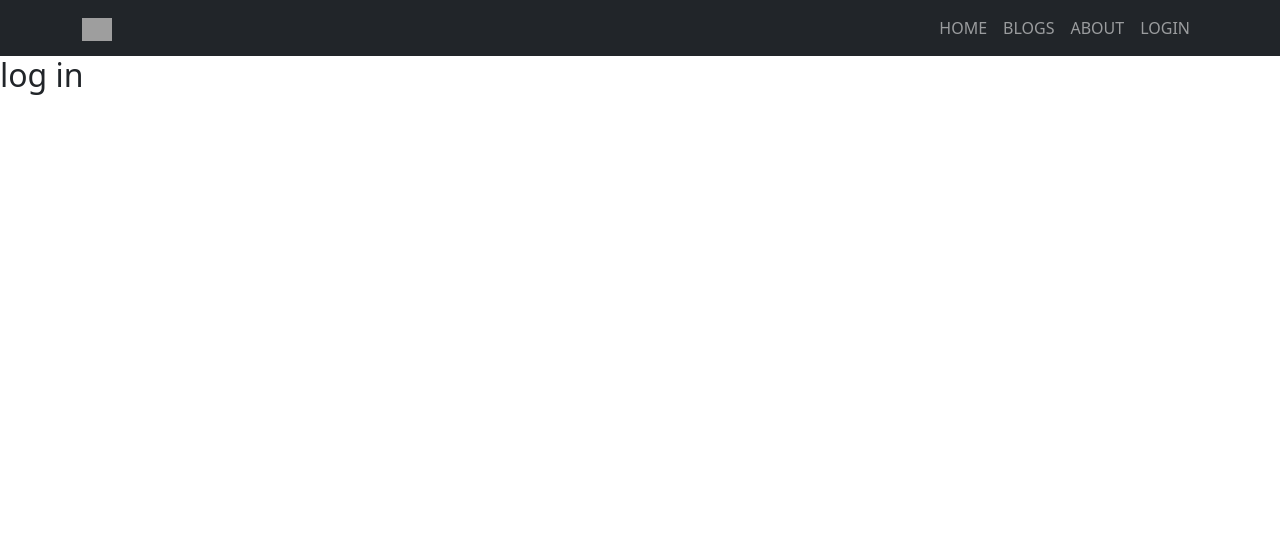
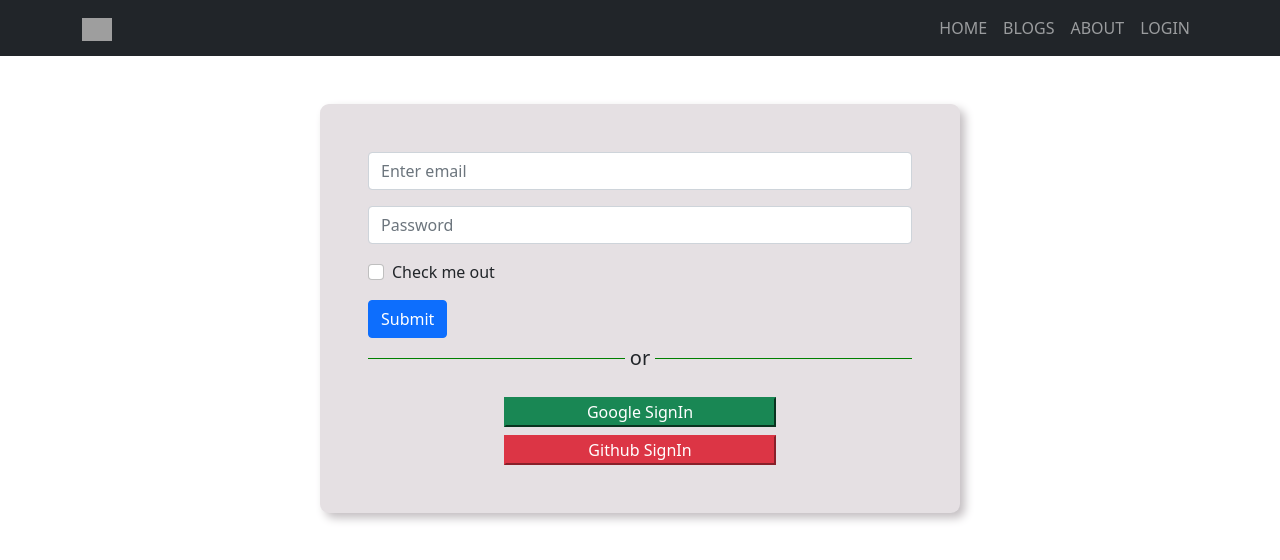
Before and after one commit to Masitbd/independent-service-provider, a React (Create React App) app: page /login in a window 1280 px wide. Shown: the top 560 px of the page. Built offline with nearby package versions, Linux system fonts and the light colour scheme; grey boxes are pictures that could not be loaded.

Commit message:
add login form and social login button

```diff
--- a/src/components/Login/Login.css
+++ b/src/components/Login/Login.css
@@ -0,0 +1,19 @@
+.login-container{
+  border-radius: 9px;
+  background: #e5e0e3;
+  box-shadow:  5px 5px 10px #c3bec1,
+               -5px -5px 10px #ffffff;
+
+}
+
+.login-divider{
+  display: flex;
+  padding-top: 20px;
+}
+
+.divider-position{
+  margin-top: -15px;
+  padding-right: 5px;
+  padding-left: 5px;
+  font-size: 20px;
+}
--- a/src/components/Login/Login.js
+++ b/src/components/Login/Login.js
@@ -1,11 +1,58 @@
+import { Button, Container } from "react-bootstrap";
 import React from "react";
+import { Form } from "react-bootstrap";
 import "./Login.css";
+import { useRef } from "react";
 
 const Login = () => {
+  const inputEmail = useRef("");
+  const inputPass = useRef("");
+
+  const handleSubmit = (e) => {
+    e.preventDefault();
+    const email = inputEmail.current.value;
+    const pass = inputPass.current.value;
+    console.log(email, pass);
+  };
   return (
-    <div>
-      <h2>log in</h2>
-    </div>
+    <Container className="w-50 mx-auto my-5 p-5 login-container">
+      <Form onSubmit={handleSubmit}>
+        <Form.Group className="mb-3" controlId="formBasicEmail">
+          <Form.Control
+            ref={inputEmail}
+            type="email"
+            placeholder="Enter email"
+          />
+        </Form.Group>
+
+        <Form.Group className="mb-3" controlId="formBasicPassword">
+          <Form.Control
+            ref={inputPass}
+            type="password"
+            placeholder="Password"
+          />
+        </Form.Group>
+        <Form.Group className="mb-3" controlId="formBasicCheckbox">
+          <Form.Check type="checkbox" label="Check me out" />
+        </Form.Group>
+        <Button variant="primary" type="submit">
+          Submit
+        </Button>
+      </Form>
+      <div className="login-divider">
+        <div
+          style={{ height: "1px", backgroundColor: "green", width: "50%" }}
+        ></div>
+        <p className="divider-position">or</p>
+        <div
+          style={{ height: "1px", backgroundColor: "green", width: "50%" }}
+        ></div>
+      </div>
+      <div className="d-flex flex-column justify-content-center align-items-center ">
+        <button className="w-50 my-2 btn-success">Google SignIn</button>
+        <button className="w-50 btn-danger">Github SignIn</button>
+      </div>
+    </Container>
   );
 };
 
```
Also changed, not shown: src/components/Register/Register.js (added, +8 -0 lines), src/firebase.init.js (added, +18 -0 lines), src/components/Register/Register.css (added).
